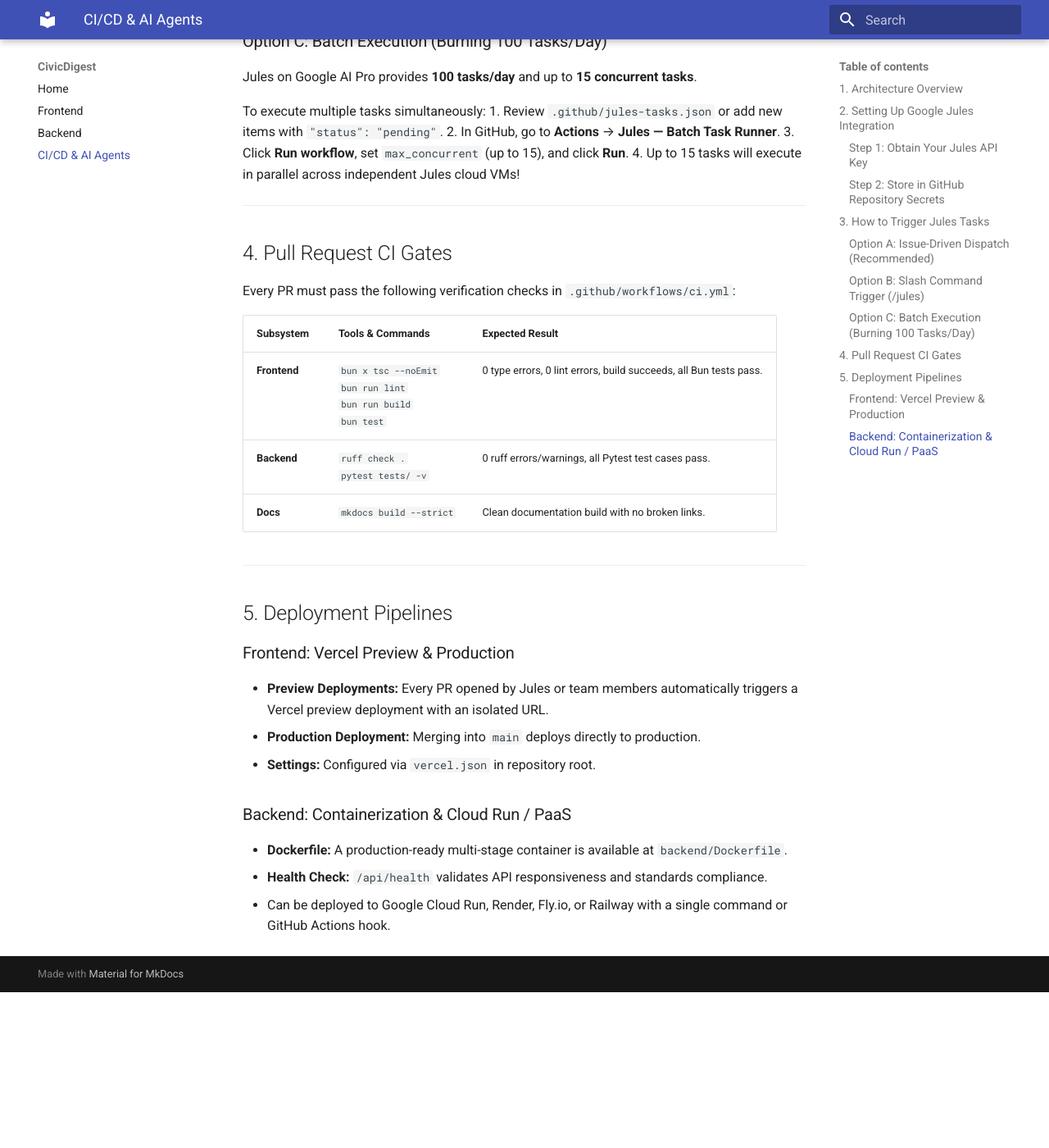
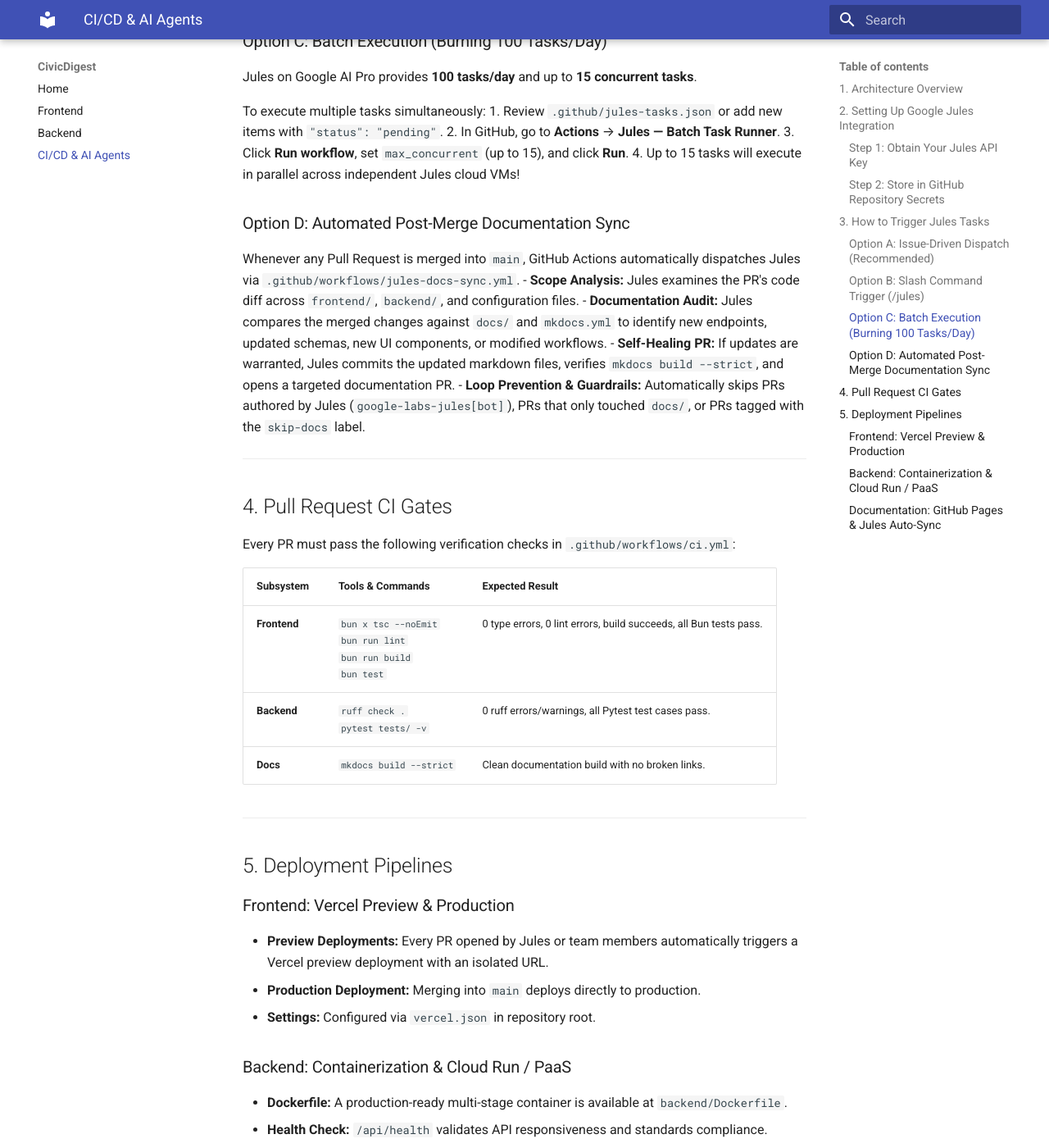
Before and after one commit to CrazyMan80052/civic-digest, an MkDocs documentation site: the page built from docs/cicd-guide.md, in a window 1280 px wide and 1400 px high, scrolled down 2000 px. Shown: the whole window at 82% size. Built offline with MkDocs 1.6.1 and Material for MkDocs 9.7.7, drawn with Linux system fonts in a browser that asks for light colours; before the commit the page ends 3210 px from its top, so only the background shows below that; some of the changed text lies outside the part shown.

Commit message:
feat(ci): auto-sync docs with jules on merged pr (#14)

```diff
--- a/docs/cicd-guide.md
+++ b/docs/cicd-guide.md
@@ -85,6 +85,13 @@
 3. Click **Run workflow**, set `max_concurrent` (up to 15), and click **Run**.
 4. Up to 15 tasks will execute in parallel across independent Jules cloud VMs!
 
+### Option D: Automated Post-Merge Documentation Sync
+Whenever any Pull Request is merged into `main`, GitHub Actions automatically dispatches Jules via `.github/workflows/jules-docs-sync.yml`.
+- **Scope Analysis:** Jules examines the PR's code diff across `frontend/`, `backend/`, and configuration files.
+- **Documentation Audit:** Jules compares the merged changes against `docs/` and `mkdocs.yml` to identify new endpoints, updated schemas, new UI components, or modified workflows.
+- **Self-Healing PR:** If updates are warranted, Jules commits the updated markdown files, verifies `mkdocs build --strict`, and opens a targeted documentation PR.
+- **Loop Prevention & Guardrails:** Automatically skips PRs authored by Jules (`google-labs-jules[bot]`), PRs that only touched `docs/`, or PRs tagged with the `skip-docs` label.
+
 ---
 
 ## 4. Pull Request CI Gates
@@ -109,4 +116,8 @@
 ### Backend: Containerization & Cloud Run / PaaS
 - **Dockerfile:** A production-ready multi-stage container is available at `backend/Dockerfile`.
 - **Health Check:** `/api/health` validates API responsiveness and standards compliance.
-- Can be deployed to Google Cloud Run, Render, Fly.io, or Railway with a single command or GitHub Actions hook.
+- **Deploy:** Can be deployed to Google Cloud Run, Render, Fly.io, or Railway with a single command or GitHub Actions hook.
+
+### Documentation: GitHub Pages & Jules Auto-Sync
+- **Automatic Deployment:** `deploy-docs.yml` automatically builds and deploys documentation to GitHub Pages whenever changes land in `docs/**` or `mkdocs.yml` on `main`.
+- **Autonomous Synchronization:** `jules-docs-sync.yml` dispatches Jules to review merged code changes and keep documentation continuously up-to-date.
```
Also changed, not shown: AGENTS.md (+1 -0 lines), 1 other file.
